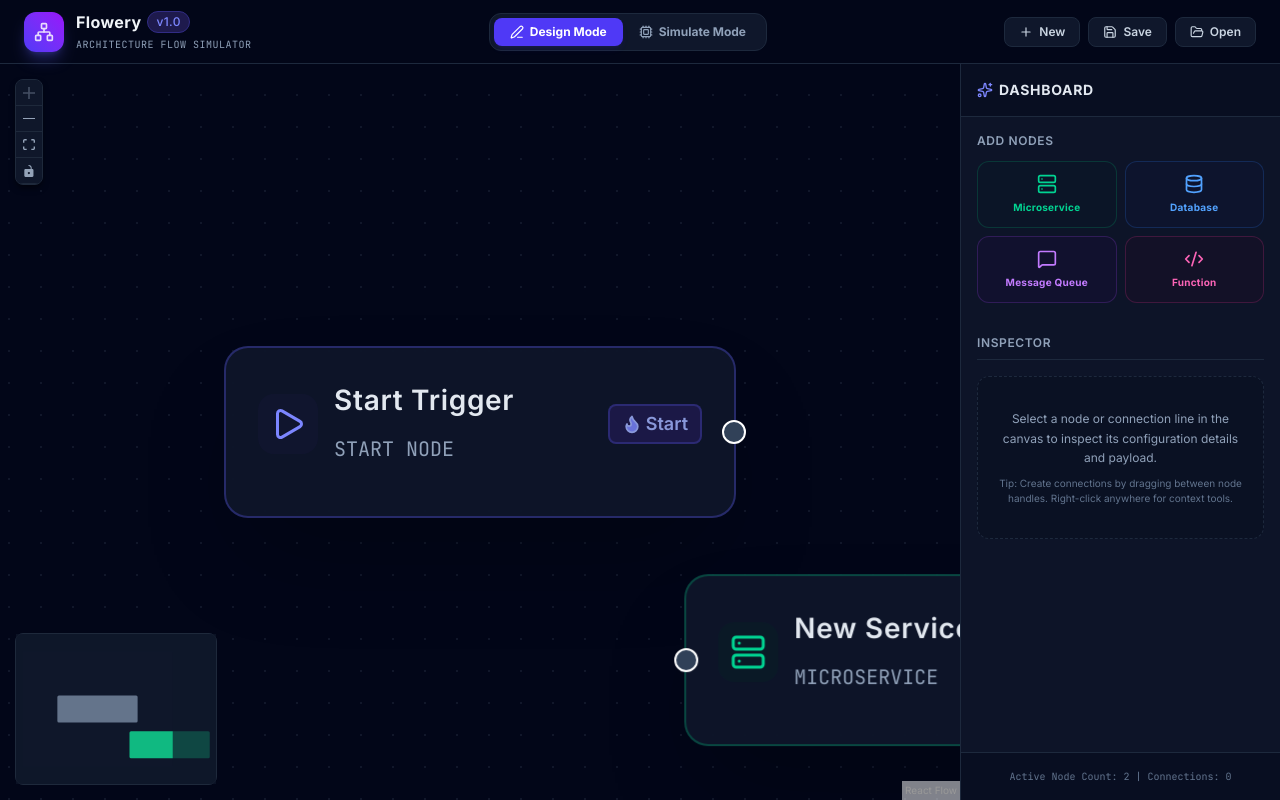
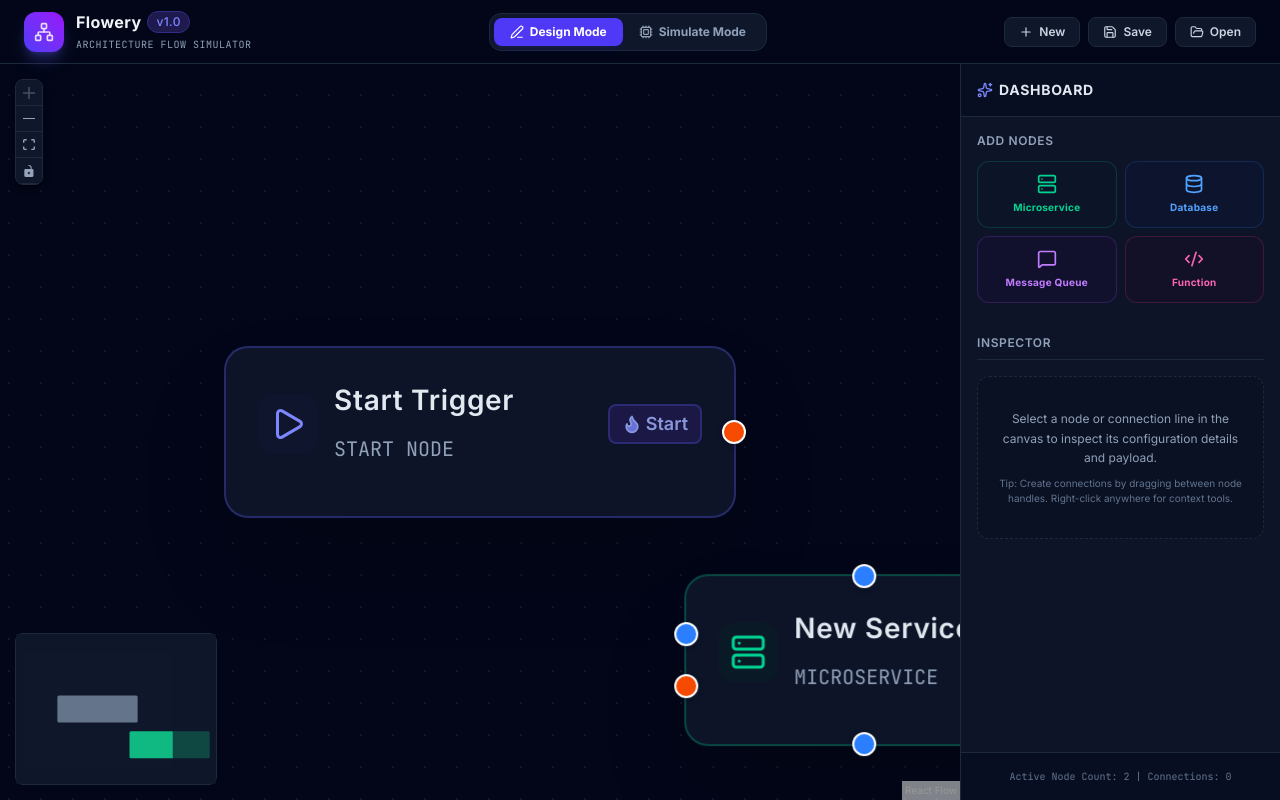
Before and after one commit to zlaval/flowery, a React (Vite) app: page / in a window 1280 px wide. Both pictures are taken after a click on the button "Microservice". Built offline with nearby package versions, Linux system fonts and the light colour scheme.

Commit message:
parameterized flow v12

```diff
--- a/src/components/CustomNode.tsx
+++ b/src/components/CustomNode.tsx
@@ -74,6 +74,11 @@ const CustomNode = ({ id, data, selected }: NodeProps<any>) => {
   const startSimulation = useStore((state) => state.startSimulation);
   const setTriggerNode = useStore((state) => state.setTriggerNode);
 
+  // Check if Start node already has an outbound edge
+  const hasOutboundEdge = useStore((state) =>
+    nodeData.type === 'start' && state.edges.some((e) => e.source === id)
+  );
+
   const handleStartClick = (e: React.MouseEvent) => {
     e.stopPropagation();
     if (mode === 'edit') {
@@ -90,13 +95,81 @@ const CustomNode = ({ id, data, selected }: NodeProps<any>) => {
       } ${nodeData.hasMessage ? config.glowClass : ''}`}
     >
       {/* Handles */}
-      {nodeData.type !== 'start' && (
+      {nodeData.type === 'start' ? (
         <Handle
-          type="target"
-          position={Position.Left}
-          id="input"
-          className="!h-3 !w-3 !bg-slate-700 hover:!bg-indigo-500"
+          type="source"
+          position={Position.Right}
+          id="output"
+          style={{ top: '50%' }}
+          isConnectable={!hasOutboundEdge}
+          className="!h-3 !w-3 !bg-orange-600 hover:!bg-orange-500 hover:scale-125 border border-slate-950 shadow rounded-full transition-all cursor-crosshair z-20"
         />
+      ) : (
+        <>
+          {/* Left Side (spaced) */}
+          <Handle
+            type="target"
+            position={Position.Left}
+            id="input"
+            style={{ top: '35%' }}
+            className="!h-3 !w-3 !bg-blue-500 hover:!bg-blue-400 hover:scale-125 border border-slate-950 shadow rounded-full transition-all cursor-crosshair z-20"
+          />
+          <Handle
+            type="source"
+            position={Position.Left}
+            id="output-left"
+            style={{ top: '65%' }}
+            className="!h-3 !w-3 !bg-orange-600 hover:!bg-orange-500 hover:scale-125 border border-slate-950 shadow rounded-full transition-all cursor-crosshair z-20"
+          />
+
+          {/* Right Side (spaced) */}
+          <Handle
+            type="target"
+            position={Position.Right}
+            id="input-right"
+            style={{ top: '35%' }}
+            className="!h-3 !w-3 !bg-blue-500 hover:!bg-blue-400 hover:scale-125 border border-slate-950 shadow rounded-full transition-all cursor-crosshair z-20"
+          />
+          <Handle
+            type="source"
+            position={Position.Right}
+            id="output"
+            style={{ top: '65%' }}
+            className="!h-3 !w-3 !bg-orange-600 hover:!bg-orange-500 hover:scale-125 border border-slate-950 shadow rounded-full transition-all cursor-crosshair z-20"
+          />
+
+          {/* Top Side (spaced) */}
+          <Handle
+            type="target"
+            position={Position.Top}
+            id="input-top"
+            style={{ left: '35%' }}
+            className="!h-3 !w-3 !bg-blue-500 hover:!bg-blue-400 hover:scale-125 border border-slate-950 shadow rounded-full transition-all cursor-crosshair z-20"
+          />
+          <Handle
+            type="source"
+            position={Position.Top}
+            id="output-top"
+            style={{ left: '65%' }}
+            className="!h-3 !w-3 !bg-orange-600 hover:!bg-orange-500 hover:scale-125 border border-slate-950 shadow rounded-full transition-all cursor-crosshair z-20"
+          />
+
+          {/* Bottom Side (spaced) */}
+          <Handle
+            type="target"
+            position={Position.Bottom}
+            id="input-bottom"
+            style={{ left: '35%' }}
+            className="!h-3 !w-3 !bg-blue-500 hover:!bg-blue-400 hover:scale-125 border border-slate-950 shadow rounded-full transition-all cursor-crosshair z-20"
+          />
+          <Handle
+            type="source"
+            position={Position.Bottom}
+            id="output-bottom"
+            style={{ left: '65%' }}
+            className="!h-3 !w-3 !bg-orange-600 hover:!bg-orange-500 hover:scale-125 border border-slate-950 shadow rounded-full transition-all cursor-crosshair z-20"
+          />
+        </>
       )}
 
       {/* Node Header */}
@@ -159,13 +232,7 @@ const CustomNode = ({ id, data, selected }: NodeProps<any>) => {
         </div>
       )}
 
-      {/* Handle */}
-      <Handle
-        type="source"
-        position={Position.Right}
-        id="output"
-        className="!h-3 !w-3 !bg-slate-700 hover:!bg-indigo-500"
-      />
+
     </div>
   );
 };
--- a/src/store/useStore.ts
+++ b/src/store/useStore.ts
@@ -482,6 +482,13 @@ export const useStore = create<AppState>((set, get) => {
         (edge) => edge.source === connection.source && edge.target === connection.target
       );
       if (duplicate) return;
+
+      // Prevent Start node from having more than one outbound edge
+      const srcNode = get().nodes.find((n) => n.id === connection.source);
+      if (srcNode?.data.type === 'start') {
+        const hasExistingOutbound = get().edges.some((edge) => edge.source === connection.source);
+        if (hasExistingOutbound) return;
+      }
 
       const edgeId = `edge-${Date.now()}`;
       const newEdge: AppEdge = {
```
